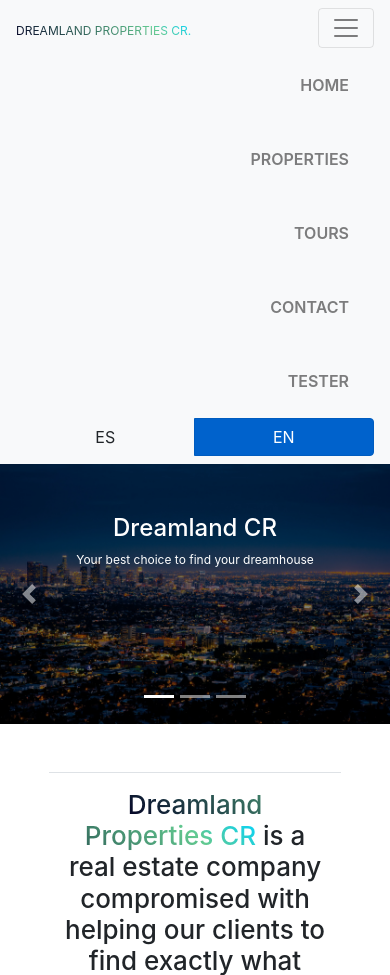
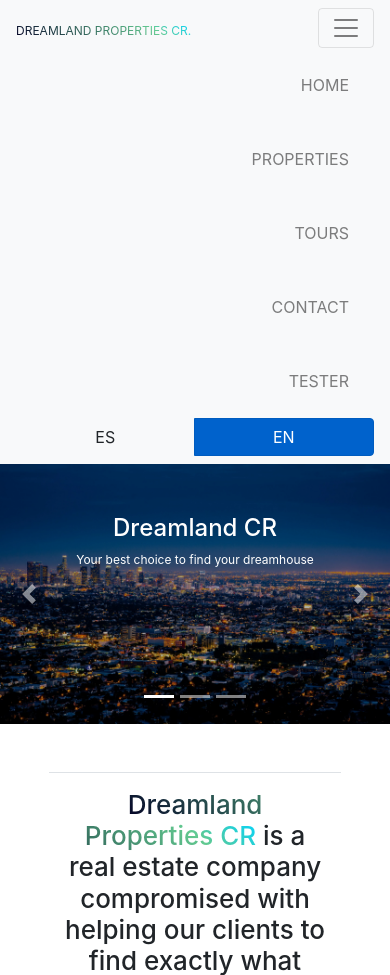
Before and after one commit to kezh97/dreamland_prop_CR, a PHP site: page / in a window 390 px wide, after a click that opens the changed part. Shown: the top 975 px of the page. Run offline with PHP 8.4, Linux system fonts and the light colour scheme; data that the repository does not hold is empty; some libraries are stand-ins or nearby versions.

Commit message:
Update main.css

```diff
--- a/DREAMLAND-php-V2.6/style/main.css
+++ b/DREAMLAND-php-V2.6/style/main.css
@@ -5,11 +5,7 @@
 
 /* NAVEGATION */
 nav{
-	box-shadow: 0 2px rgba(0, 0, 0, 0.1);
-}
-
-.nav-item a{
-	font-weight: 600;
+	box-shadow: 0 2px rgba(0, 0, 0, 0.5);
 }
 
 .brand{
@@ -25,15 +21,15 @@ nav{
 #carousel-home{
 	width: 100%;
 	height: 100%;
-	max-height: 95vh;
+	max-height: 90vh;
 	background-color: rgba(0,0,0,1);
 }
 
-#carousel-home img{
-	opacity: 0.5;
+#carousel_item_home img{
 	width: 100%;
 	height: 100%;
 	object-fit: cover;
+	opacity: 0.7;
 }
 
 .home-caption{
@@ -61,12 +57,9 @@ nav{
 }
 
 /* PARALLAX SEPARATOR*/
-.para{
-	height: 100%;
-}
-
 .parallax-sep{
     background-image: url("../img/nature2.webp");
+    height: 100%;
     min-height: 25vh;
    	background-position: center;
    	background-repeat: no-repeat;
@@ -189,8 +182,7 @@ nav{
 }
 
 .list-carousel{
-	max-height: 75vh;
-	max-width: 100wh;
+	width: 100%;
 }
 
 .list-carousel img{
@@ -483,8 +475,8 @@ nav{
 
 @media only screen and (max-width: 1560px){
 
-	#list-carousel{
-		max-height: 70vh;
+	.list-carousel{
+		height: 75vh;
 	}
 }
 
@@ -497,6 +489,10 @@ nav{
 
 	.nav-item a{
 		padding: 25px !important ;
+	}
+
+	#carousel-home{
+		max-height:50vh;
 	}
 
 	.home-caption h5{
@@ -514,6 +510,10 @@ nav{
 	.para-cont h1{
 		font-size: 98px;
 	}
+
+	.list-carousel{
+		height: 60vh;
+	}
 }
 
 @media only screen and (max-width: 500px){
@@ -521,8 +521,8 @@ nav{
 		font-size: 12px;
 	}
 
-	#list-carousel{
-		height: 25vh;
+	#carousel-home{
+		max-height:35vh;
 	}
 
 	.carousel-caption{
@@ -541,6 +541,10 @@ nav{
 		font-size: 26px;
 	}
 
+	.list-carousel{
+		height: 40vh;
+	}
+
 	.listing-title{
 		letter-spacing: 1.5px;
 	}
```
